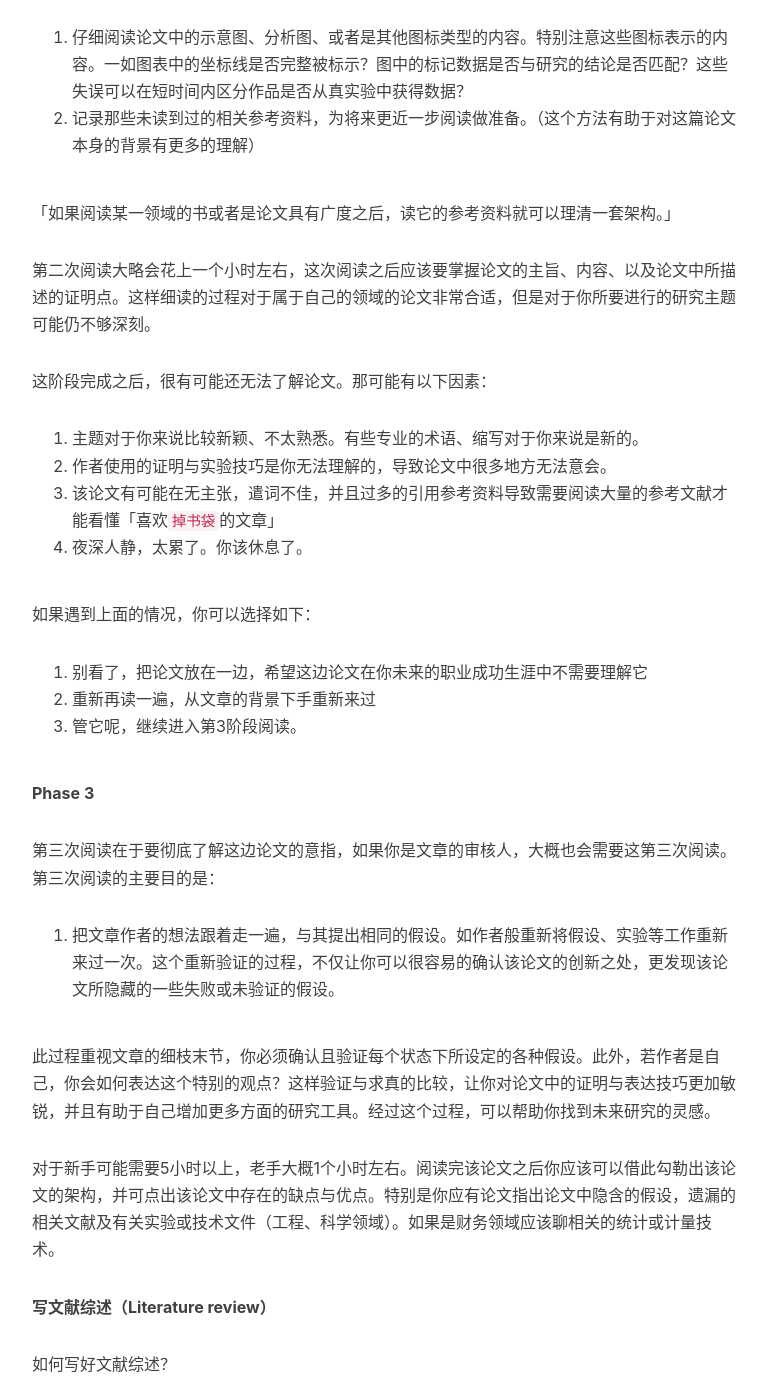
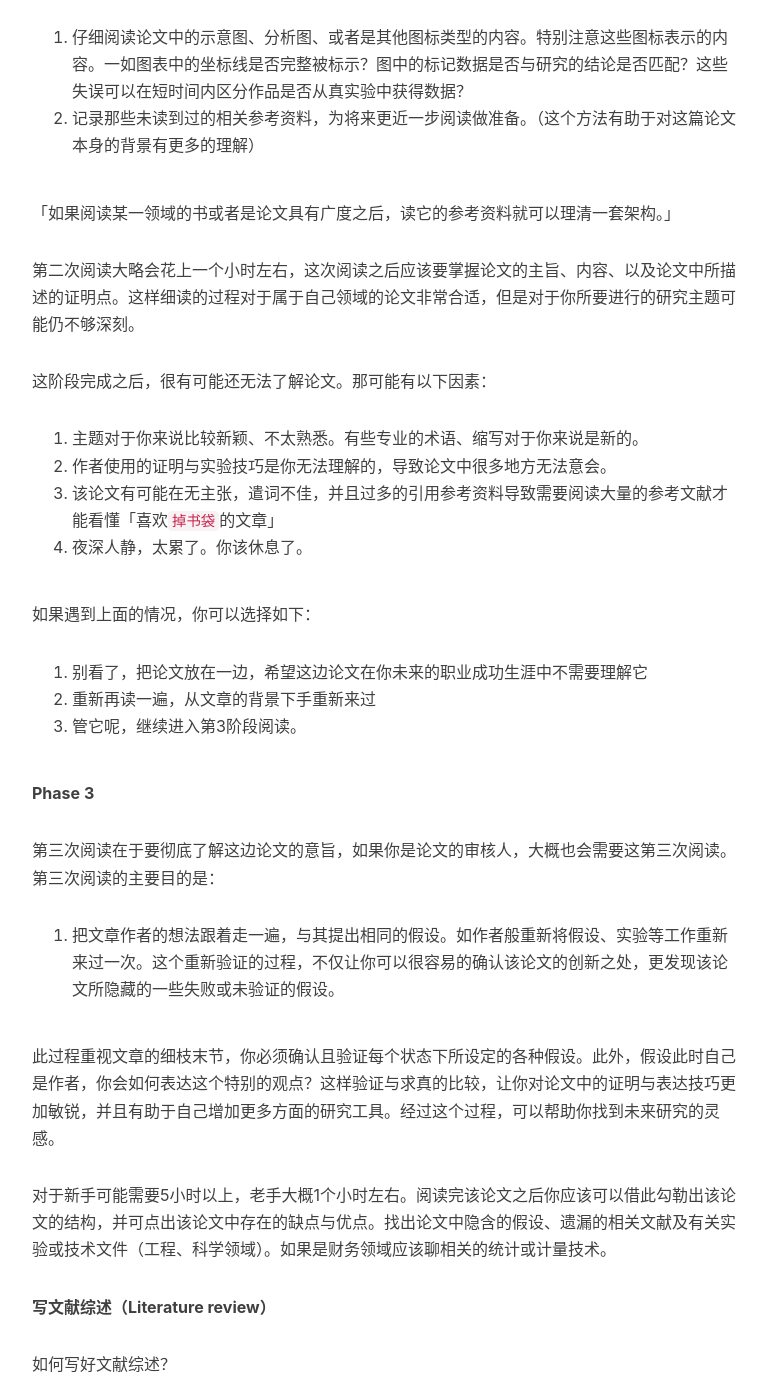
Before and after one commit to ty4z2008/ty4z2008.github.io, a Jekyll site: the page built from _posts/2018-10-18-how-to-reading-a-paper.md, in a window 1280 px wide and 1400 px high, scrolled down 2262 px. Shown: the whole window, without its empty margins (233-1000 px from the left). Built offline with Jekyll 4.4.1, drawn with Linux system fonts in a browser that asks for light colours; nearby versions of some CDN libraries; comment, search, counter and statistics services are not loaded; some of the changed text lies outside the part shown.

Commit message:
refine how to read a paper

```diff
--- a/_posts/2018-10-18-how-to-reading-a-paper.md
+++ b/_posts/2018-10-18-how-to-reading-a-paper.md
@@ -54,7 +54,7 @@
 
 3. Correctness: Do the assumption appear to be valid?
 
-   正确性：此论点假设是否有效？是否靠谱
+   正确性：此论点假设是否正确？是否靠谱
 
 4. Contributions: What are the paper's main contributions?
 
@@ -79,7 +79,7 @@
 
 「如果阅读某一领域的书或者是论文具有广度之后，读它的参考资料就可以理清一套架构。」
 
-第二次阅读大略会花上一个小时左右，这次阅读之后应该要掌握论文的主旨、内容、以及论文中所描述的证明点。这样细读的过程对于属于自己的领域的论文非常合适，但是对于你所要进行的研究主题可能仍不够深刻。
+第二次阅读大略会花上一个小时左右，这次阅读之后应该要掌握论文的主旨、内容、以及论文中所描述的证明点。这样细读的过程对于属于自己领域的论文非常合适，但是对于你所要进行的研究主题可能仍不够深刻。
 
 这阶段完成之后，很有可能还无法了解论文。那可能有以下因素：
 
@@ -98,13 +98,13 @@
 
 **Phase 3**
 
-第三次阅读在于要彻底了解这边论文的意指，如果你是文章的审核人，大概也会需要这第三次阅读。第三次阅读的主要目的是：
+第三次阅读在于要彻底了解这边论文的意旨，如果你是论文的审核人，大概也会需要这第三次阅读。第三次阅读的主要目的是：
 
 1. 把文章作者的想法跟着走一遍，与其提出相同的假设。如作者般重新将假设、实验等工作重新来过一次。这个重新验证的过程，不仅让你可以很容易的确认该论文的创新之处，更发现该论文所隐藏的一些失败或未验证的假设。
 
-此过程重视文章的细枝末节，你必须确认且验证每个状态下所设定的各种假设。此外，若作者是自己，你会如何表达这个特别的观点？这样验证与求真的比较，让你对论文中的证明与表达技巧更加敏锐，并且有助于自己增加更多方面的研究工具。经过这个过程，可以帮助你找到未来研究的灵感。
+此过程重视文章的细枝末节，你必须确认且验证每个状态下所设定的各种假设。此外，假设此时自己是作者，你会如何表达这个特别的观点？这样验证与求真的比较，让你对论文中的证明与表达技巧更加敏锐，并且有助于自己增加更多方面的研究工具。经过这个过程，可以帮助你找到未来研究的灵感。
 
-对于新手可能需要5小时以上，老手大概1个小时左右。阅读完该论文之后你应该可以借此勾勒出该论文的架构，并可点出该论文中存在的缺点与优点。特别是你应有论文指出论文中隐含的假设，遗漏的相关文献及有关实验或技术文件（工程、科学领域）。如果是财务领域应该聊相关的统计或计量技术。
+对于新手可能需要5小时以上，老手大概1个小时左右。阅读完该论文之后你应该可以借此勾勒出该论文的结构，并可点出该论文中存在的缺点与优点。找出论文中隐含的假设、遗漏的相关文献及有关实验或技术文件（工程、科学领域）。如果是财务领域应该聊相关的统计或计量技术。
 
 **写文献综述（Literature review）**
 
```
